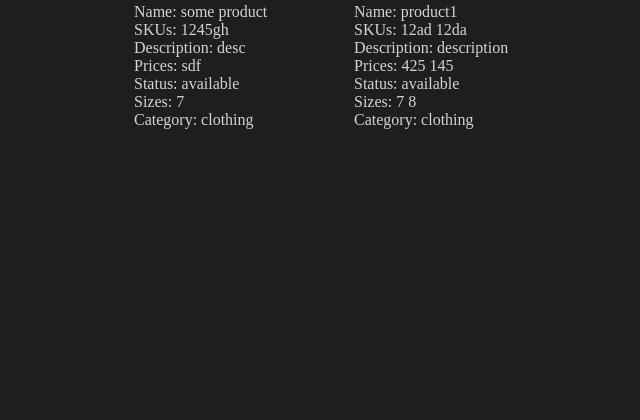
After one commit to abitofmaya/ProductManagement, a PHP site: page /pages/view_product.php in a window 1280 px wide. The commit adds this page. Shown: the part 209-629 px from the top of the page, without its empty margins (206-846 px from the left). Run offline with PHP 8.4, Linux system fonts and the light colour scheme; data comes from the database, SQL or seed files in the repository.

Commit message:
Very basic product display page

```diff
--- a/classes/product.c.php
+++ b/classes/product.c.php
@@ -14,4 +14,27 @@ class Product extends Dbh
         }
         $stmt = null;
     }
+
+    protected function getProducts()
+    {
+        $sql = 'SELECT * FROM  `products`';
+        $stmt = $this->connect()->prepare($sql);
+
+        if (!$stmt->execute()) { // use array() for multiple parameters
+            $stmt = null;
+            header('location: ../pages/view_product.php?error=stmtfailed');
+            exit();
+        }
+
+        if ($stmt->rowCount() == 0) {
+            $stmt = null;
+            header('location: ../pages/view_product.php?error=noProductsFound');
+            exit();
+        }
+
+        $products = $stmt->fetchAll(PDO::FETCH_ASSOC);
+        $stmt = null;
+
+        return $products;
+    }
 }
--- a/classes/product_ctrl.c.php
+++ b/classes/product_ctrl.c.php
@@ -20,7 +20,7 @@ class ProductCtrl extends Product
     private $errors;
     private $uploadedFiles;
 
-    public function __construct($name, $sku, $description, $price, $status, $size, $category)
+    public function setProperties($name, $sku, $description, $price, $status, $size, $category)
     {
         parent::__consruct();
 
@@ -43,6 +43,12 @@ class ProductCtrl extends Product
         $this->uploadedFiles = array();
     }
 
+    public function displayProduct()
+    {
+        parent::__consruct();
+
+        return $this->getProducts();
+    }
 
     public function validateUpload()
     {
--- a/css/minimal.css
+++ b/css/minimal.css
@@ -24,6 +24,7 @@ label {
     display: inline-block;
     width: 90px;
     text-align: right;
+    color: #d4d4d4;
 }
 
 .common {
@@ -38,3 +39,18 @@ label {
     margin: 0 auto;
     gap: 20px;
 }
+
+body {
+    background-color: #1e1e1e;
+    color: #d4d4d4;
+}
+
+a {
+    color: #d4d4d4;
+}
+
+img {
+    border-radius: 10%;
+    width: 200px;
+    height: 200px;
+}
--- a/includes/create.php
+++ b/includes/create.php
@@ -14,7 +14,8 @@ if (isset($_POST['create'])) {
     $category = $_POST['category'];
 
 
-    $product = new ProductCtrl($name, $sku, $description, $price, $status, $size, $category);
+    $product = new ProductCtrl();
+    $product->setProperties($name, $sku, $description, $price, $status, $size, $category);
     $product->validateUpload();
     // header('location: ../pages/create_product.php');
 }
--- a/index.php
+++ b/index.php
@@ -67,9 +67,12 @@ session_start();
                 }
                 ?>
             </div>
-            <div class="index-create">
+            <div class="index-links">
                 <div>
                     <a href="./pages/create_product.php">Create a product</a>
+                </div>
+                <div>
+                    <a href="./pages/view_product.php">View products</a>
                 </div>
             </div>
         </div>
--- /dev/null
+++ b/pages/view_product.php
@@ -0,0 +1,55 @@
+<?php
+
+include '../classes/dbh.c.php';
+include '../classes/product.c.php';
+include '../classes/product_ctrl.c.php';
+
+$products = new ProductCtrl();
+$products = $products->displayProduct();
+
+?>
+
+<!DOCTYPE html>
+<html lang="en">
+
+<head>
+    <meta charset="UTF-8">
+    <meta http-equiv="X-UA-Compatible" content="IE=edge">
+    <meta name="viewport" content="width=device-width, initial-scale=1.0">
+
+    <link rel="stylesheet" href="../css/minimal.css" />
+
+    <title>Products</title>
+</head>
+
+<body>
+    <div class="wrapper">
+        <?php
+        foreach ($products as $product) {
+        ?>
+            <div>
+                <!-- <div> <?php echo implode(' ', unserialize($product['files'])) ?>
+                </div> -->
+                <div><img src="../uploads/<?php echo unserialize($product['files'])[0] ?>"></div>
+                <div>Name: <?php echo $product['name'] ?>
+                </div>
+                <div>SKUs: <?php echo implode(' ', unserialize($product['sku'])) ?>
+                </div>
+                <div>Description: <?php echo $product['description'] ?>
+                </div>
+                <div>Prices: <?php echo implode(' ', unserialize($product['price'])) ?>
+                </div>
+                <div>Status: <?php echo $product['status'] ?>
+                </div>
+                <div>Sizes: <?php echo implode(' ', unserialize($product['size'])) ?>
+                </div>
+                <div>Category: <?php echo $product['category'] ?>
+                </div>
+            </div>
+        <?php
+        }
+        ?>
+    </div>
+</body>
+
+</html>
```
